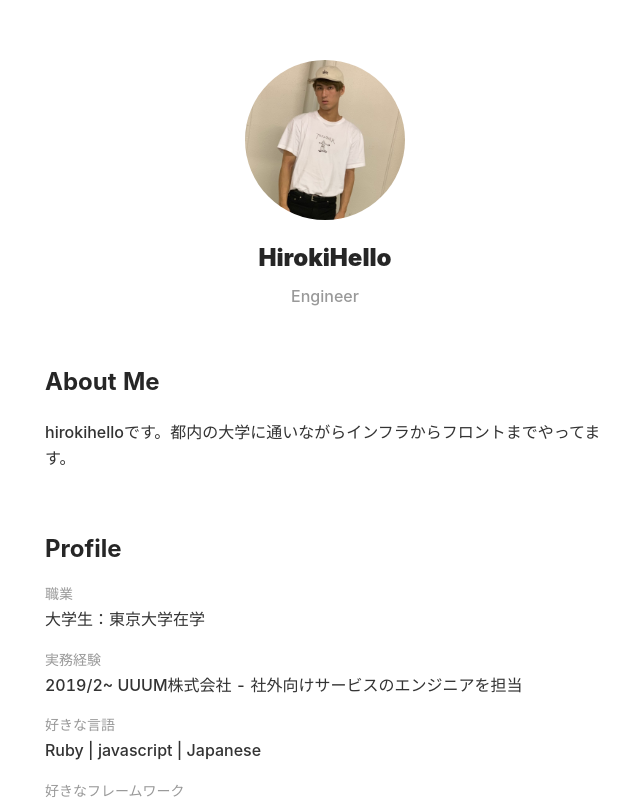
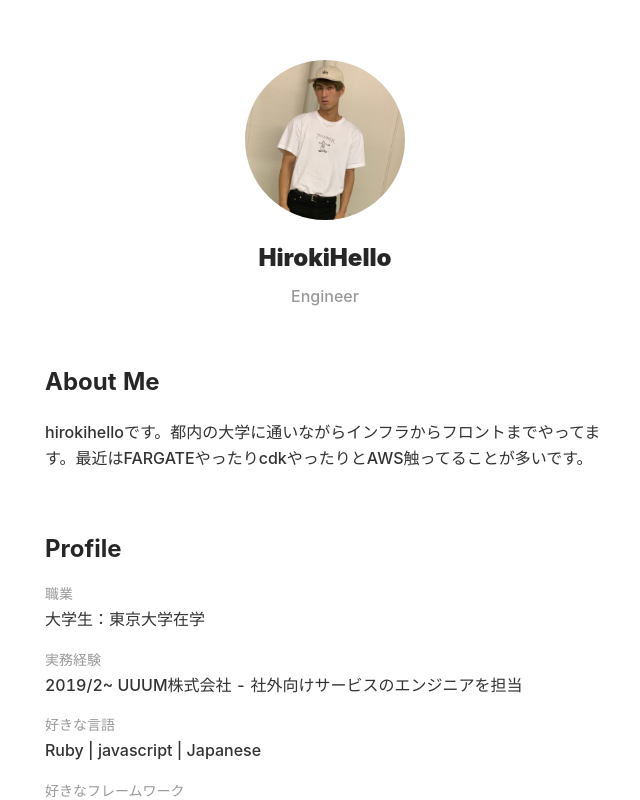
Before and after one commit to hirokihello/portfolio, a Nuxt app: page / in a window 1280 px wide. Shown: the top 800 px of the page, without its empty margins (315-955 px from the left). Built offline with nearby package versions, Linux system fonts and the light colour scheme.

Commit message:
説明文のfix

```diff
--- a/pages/index.vue
+++ b/pages/index.vue
@@ -6,7 +6,7 @@
       p.header-p Engineer
     section.about
       h2 About Me
-      p hirokihelloです。都内の大学に通いながらインフラからフロントまでやってます。
+      p hirokihelloです。都内の大学に通いながらインフラからフロントまでやってます。最近はFARGATEやったりcdkやったりとAWS触ってることが多いです。
     section.profile
       h2 Profile
       ul
```
